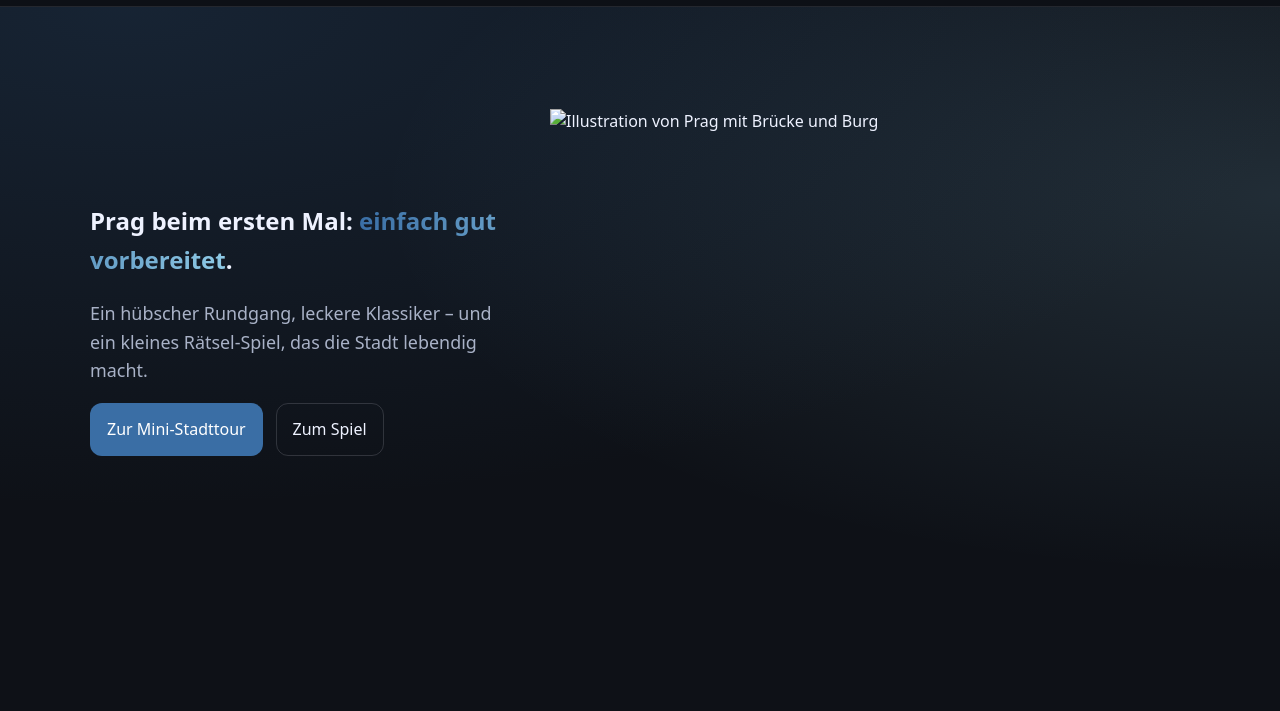
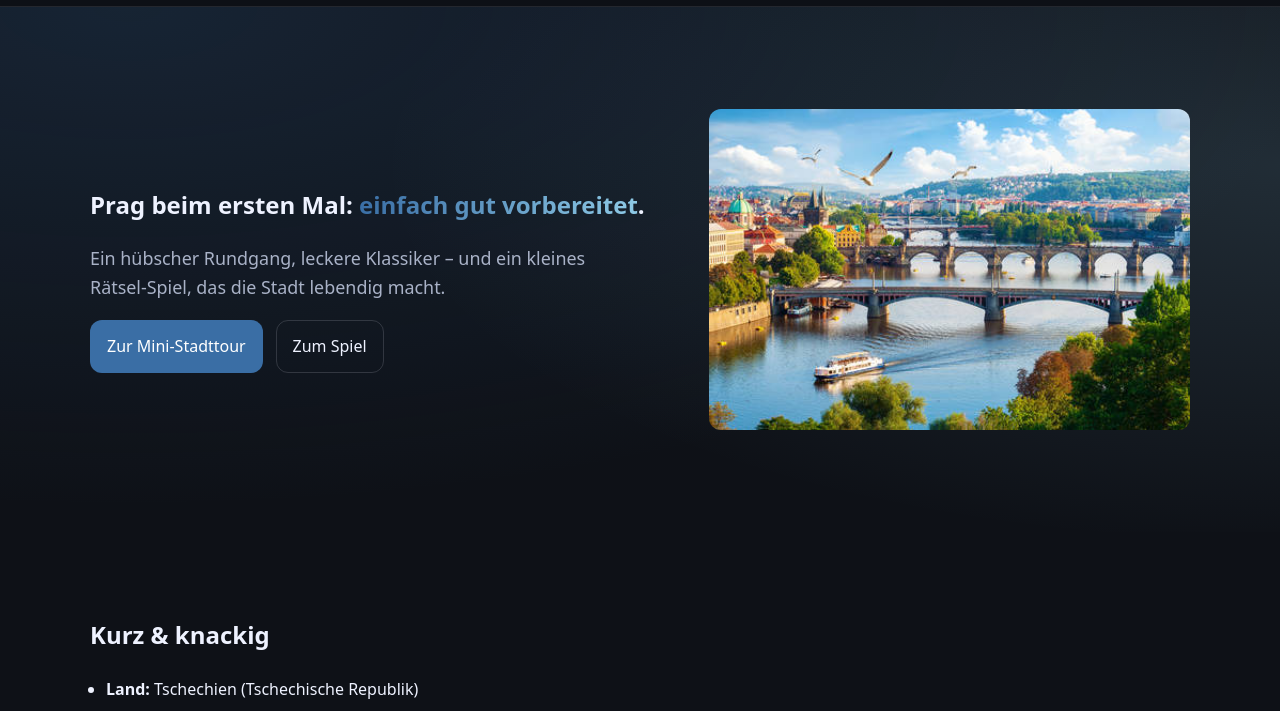
Before and after one commit to Mellin2022/TripPrag, a plain HTML site: page index.html in a window 1280 px wide. Shown: the part 51-762 px from the top of the page. Drawn offline with Linux system fonts and the light colour scheme.

Commit message:
Update index.html

```diff
--- a/index.html
+++ b/index.html
@@ -51,7 +51,10 @@
           </div>
         </div>
         <div class="hero__media">
-          <img src="assets/hero.svg" alt="Illustration von Prag mit Brücke und Burg" width="640" height="420" loading="lazy">
+<picture>
+  <source srcset="assets/hero.jpg" type="image/jpeg">
+  <img src="assets/hero.jpg" alt="Blick auf Karlsbrücke und Prager Burg" width="1600" height="1067" loading="lazy" style="border-radius:12px;">
+</picture>
         </div>
       </div>
       <div class="hero__bg" aria-hidden="true"></div>
```
